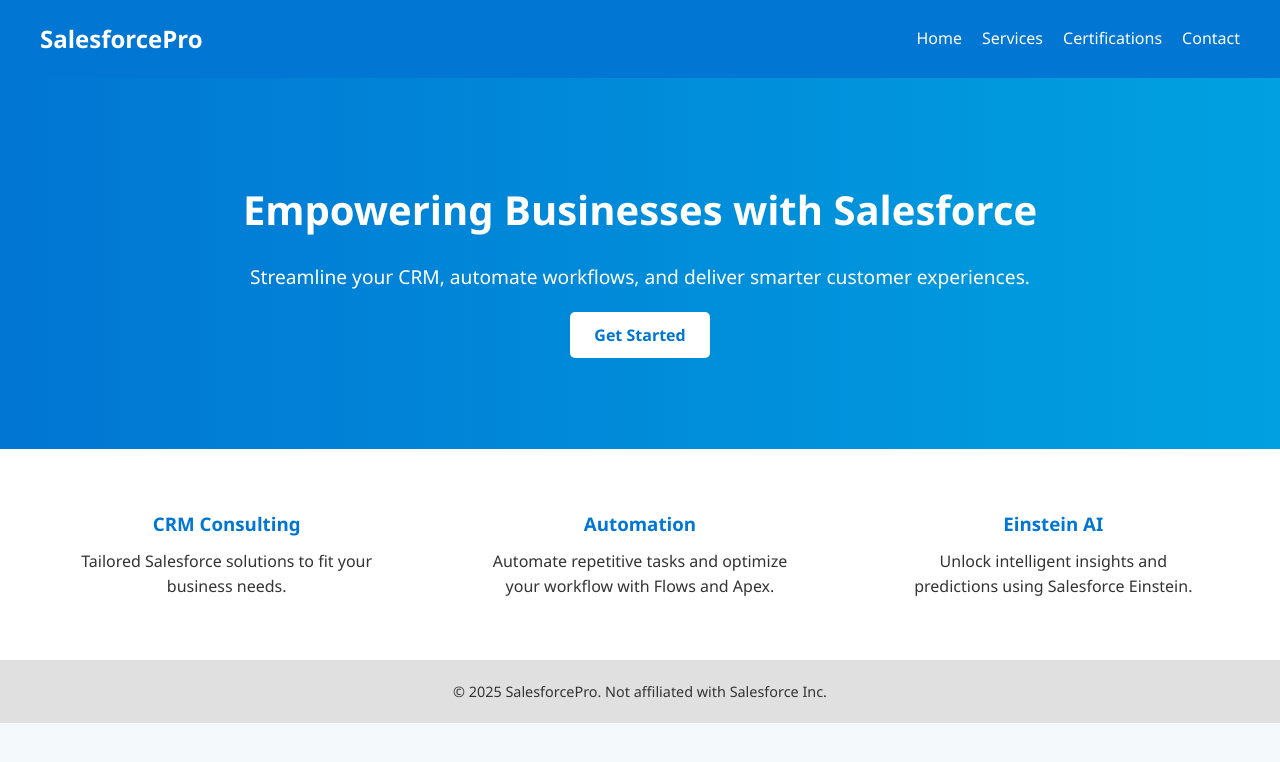
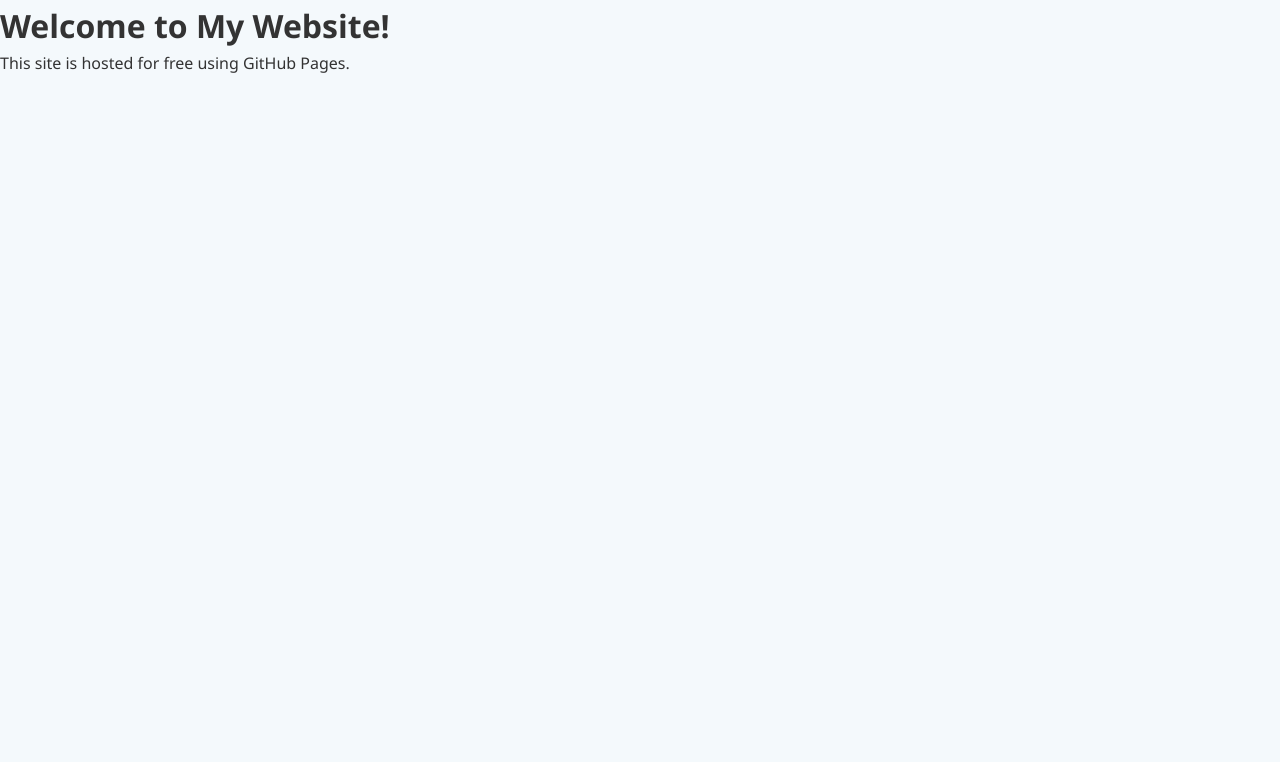
Before and after one commit to applepatt/my-website, a plain HTML site: page index.html in a window 1280 px wide. Drawn offline with Linux system fonts and the light colour scheme.

Commit message:
Update index.html

```diff
--- a/index.html
+++ b/index.html
@@ -2,45 +2,13 @@
 <html lang="en">
 <head>
   <meta charset="UTF-8">
-  <title>Salesforce Solutions</title>
+  <title>My First Website</title>
   <link rel="stylesheet" href="style.css">
 </head>
 <body>
-  <header>
-    <div class="logo">SalesforcePro</div>
-    <nav>
-      <ul>
-        <li><a href="#">Home</a></li>
-        <li><a href="#">Services</a></li>
-        <li><a href="#">Certifications</a></li>
-        <li><a href="#">Contact</a></li>
-      </ul>
-    </nav>
-  </header>
-
-  <section class="hero">
-    <h1>Empowering Businesses with Salesforce</h1>
-    <p>Streamline your CRM, automate workflows, and deliver smarter customer experiences.</p>
-    <a href="#" class="cta-button">Get Started</a>
-  </section>
-
-  <section class="features">
-    <div class="feature">
-      <h3>CRM Consulting</h3>
-      <p>Tailored Salesforce solutions to fit your business needs.</p>
-    </div>
-    <div class="feature">
-      <h3>Automation</h3>
-      <p>Automate repetitive tasks and optimize your workflow with Flows and Apex.</p>
-    </div>
-    <div class="feature">
-      <h3>Einstein AI</h3>
-      <p>Unlock intelligent insights and predictions using Salesforce Einstein.</p>
-    </div>
-  </section>
-
-  <footer>
-    <p>&copy; 2025 SalesforcePro. Not affiliated with Salesforce Inc.</p>
-  </footer>
+  <div class="container">
+    <h1>Welcome to My Website!</h1>
+    <p>This site is hosted for free using GitHub Pages.</p>
+  </div>
 </body>
 </html>
```
